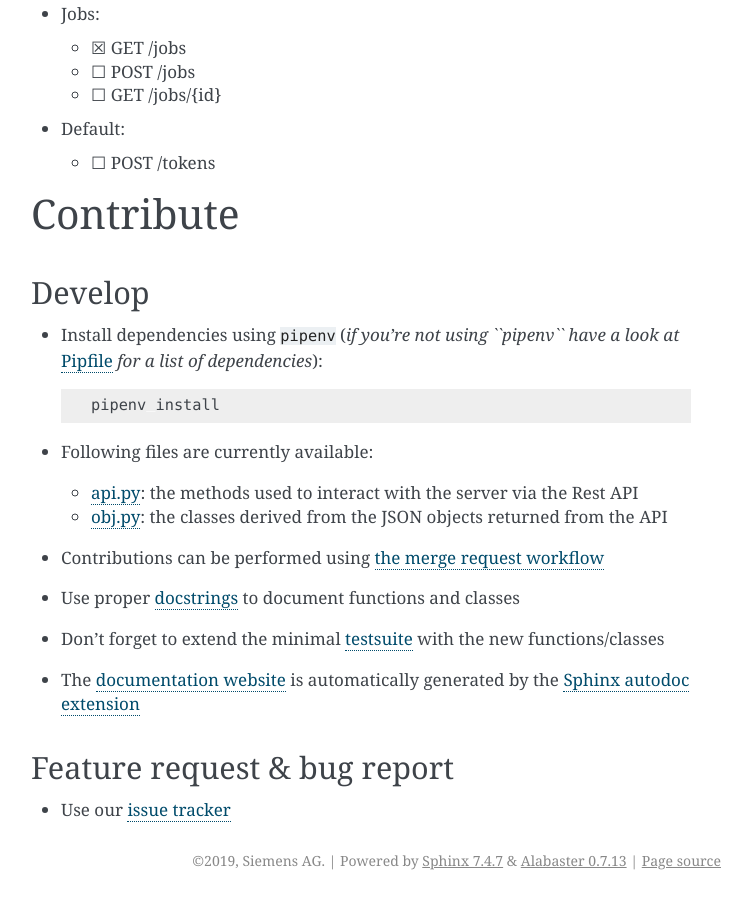
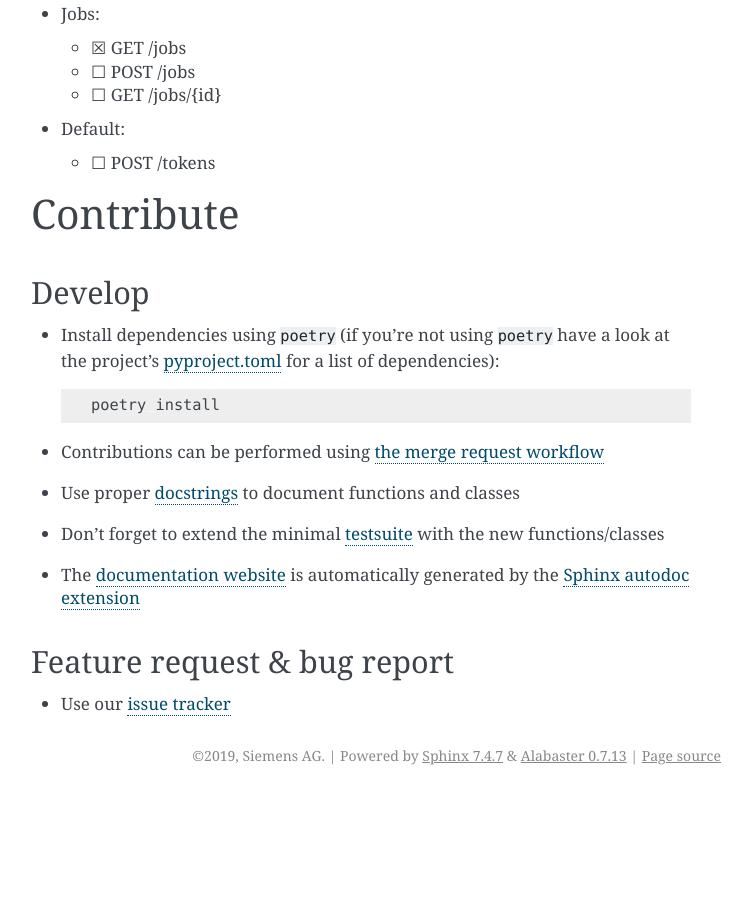
Before and after one commit to fossology/fossology-python, a Sphinx documentation site: the page built from docs/source/index.rst, in a window 1280 px wide and 900 px high, scrolled down 1774 px. Shown: the whole window, without its empty margins (389-1141 px from the left). Built offline with Sphinx 7.4.7, drawn with Linux system fonts in a browser that asks for light colours; after the commit the page ends 2569 px from its top, so only the background shows below that; some of the changed text lies outside the part shown.

Commit message:
docs(all): update docs to new classes

```diff
--- a/README.rst
+++ b/README.rst
@@ -1,5 +1,5 @@
-**Work-in-Progress**\ *, if you which to contribute, look at
-the*\ `section "contribute" <=contribute>`__
+**Work-in-Progress**, if you which to contribute, look at
+the `section "contribute" <#contribute>`__.
 
 This small library can be used to access data from the FOSSology API via
 Python scripts.
@@ -105,20 +105,13 @@
 Develop
 -------
 
--  Install dependencies using ``pipenv`` (*if you're not using
-   ``pipenv`` have a look at* `Pipfile <Pipfile>`_ *for a list of
-   dependencies*):
+-  Install dependencies using ``poetry`` (if you're not using
+   ``poetry`` have a look at the project's `pyproject.toml <pyproject.toml>`_ for a list of
+   dependencies):
 
    .. code:: shell
 
-      pipenv install
-
--  Following files are currently available:
-
-   -  `api.py <fossology/api.py>`_: the methods used to interact with
-      the server via the Rest API
-   -  `obj.py <fossology/obj.py>`_: the classes derived from the JSON
-      objects returned from the API
+      poetry install
 
 -  Contributions can be performed using `the merge request
    workflow <https://code.siemens.com/help/workflow/workflow.html>`__
--- a/docs/source/index.rst
+++ b/docs/source/index.rst
@@ -8,7 +8,10 @@
    :hidden:
    :caption: Contents:
 
-   api
+   fossology
+   folders
+   uploads
+   jobs
    obj
    exceptions
    logging
```
Also changed, not shown: other parts of README.rst (+1 -1 lines), other parts of docs/source/index.rst (+2 -2 lines), docs/source/api.rst (deleted, +0 -8 lines), docs/source/folders.rst (added, +8 -0 lines), docs/source/fossology.rst (added, +9 -0 lines), docs/source/jobs.rst (added, +8 -0 lines), docs/source/uploads.rst (added, +8 -0 lines), 3 other files.
